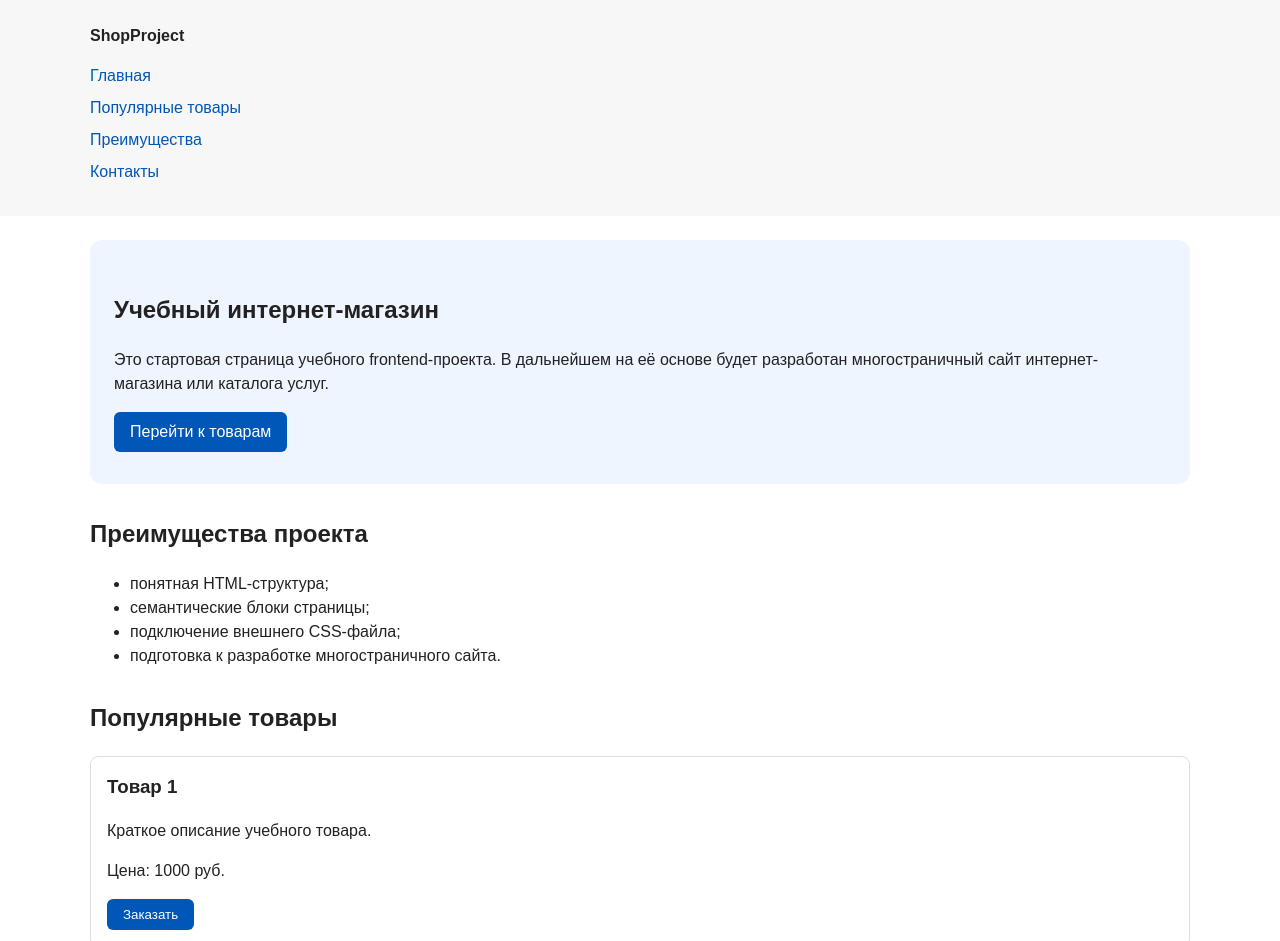
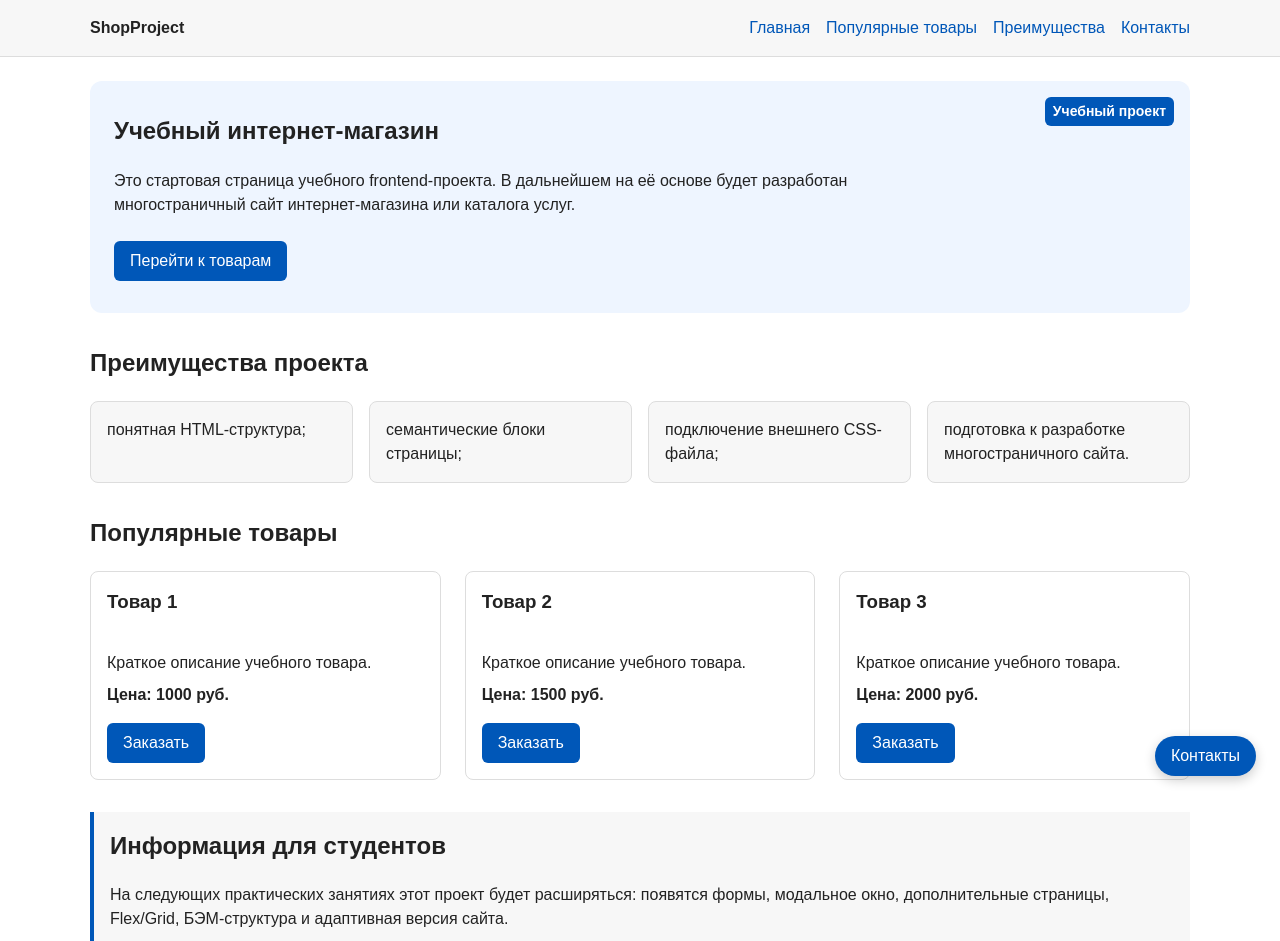
Before and after one commit to PiPiDaStRiC1/kr1-html-css-shop, a plain HTML site: page index.html in a window 1280 px wide. Shown: the top 941 px of the page. Drawn offline with Linux system fonts and the light colour scheme.

Commit message:
Added flexbox and BEM

```diff
--- a/css/style.css
+++ b/css/style.css
@@ -41,6 +41,10 @@
   box-sizing: border-box;
 }
 
+html {
+  scroll-behavior: smooth;
+}
+
 body {
   margin: 0;
   font-family: Arial, sans-serif;
@@ -49,24 +53,9 @@ body {
   background-color: var(--color-bg);
 }
 
-
-header,
-main,
-footer {
+main {
   padding: var(--space-lg);
 }
-
-header {
-  background-color: var(--color-surface);
-}
-
-footer {
-  background-color: var(--color-surface);
-}
-
-/* ===============================
-   3. Общие элементы интерфейса
-   =============================== */
 
 a {
   color: var(--color-primary);
@@ -81,6 +70,17 @@ a:focus-visible {
   outline-offset: 3px;
 }
 
+button,
+input,
+select,
+textarea {
+  font: inherit;
+}
+
+/* ===============================
+   3. Общие элементы
+   =============================== */
+
 .button {
   display: inline-block;
   padding: var(--space-sm) var(--space-md);
@@ -93,6 +93,7 @@ a:focus-visible {
 }
 
 .button:hover {
+  color: var(--color-white);
   background-color: var(--color-primary-dark);
 }
 
@@ -106,75 +107,141 @@ a:focus-visible {
   cursor: not-allowed;
 }
 
+/* ===============================
+   4. БЭМ: шапка и навигация
+   =============================== */
+
 .site-header {
-  max-width: 1100px;
-  margin: 0 auto;
+  position: sticky;
+  top: 0;
+  z-index: 10;
+  padding: var(--space-md) var(--space-lg);
+  background-color: var(--color-surface);
+  border-bottom: 1px solid var(--color-border);
 }
 
-/*
-  Оформляем текстовый логотип.
-*/
-.site-logo {
+.site-header__inner {
+  max-width: var(--container-width);
+  margin: 0 auto;
+
+  /* 11. Flexbox */
+  display: flex;
+  align-items: center;
+  justify-content: space-between;
+  gap: var(--space-lg);
+}
+
+.site-header__logo {
+  flex-shrink: 0;
   font-weight: bold;
   text-decoration: none;
-  color: #222222;
+  color: var(--color-text);
 }
 
-/*
-  Убираем стандартные отступы и маркеры списка навигации.
-*/
 .site-nav__list {
+  display: flex;
+  flex-wrap: wrap;
+  gap: var(--space-md);
   padding: 0;
-  margin: 16px 0 0;
+  margin: 0;
   list-style: none;
 }
 
-/*
-  Добавляем расстояние между пунктами меню.
-*/
-.site-nav__list li {
-  margin-bottom: 8px;
+.site-nav__item {
+  margin: 0;
 }
 
-/*
-  Оформляем ссылки меню.
-*/
-.site-nav__list a {
-  color: #0057b8;
+.site-nav__link {
+  color: var(--color-primary);
   text-decoration: none;
 }
 
-/*
-  При наведении мыши подчёркиваем ссылку.
-  Подробно состояния интерфейса будут рассмотрены в практической работе 1.7.
-*/
-.site-nav__list a:hover {
+.site-nav__link:hover {
   text-decoration: underline;
 }
 
 /* ===============================
-   4. Компоненты страницы
+   5. БЭМ: главная секция
    =============================== */
 
 .hero {
+  position: relative; /* 13. Точка отсчёта для absolute-элемента */
   max-width: var(--container-width);
   margin: 0 auto var(--space-xl);
   padding: var(--space-xl) var(--space-lg);
   background-color: var(--color-surface-accent);
   border-radius: var(--radius-lg);
+  overflow: hidden;
 }
+
+.hero__badge {
+  position: absolute; /* 13. Absolute относительно .hero */
+  top: var(--space-md);
+  right: var(--space-md);
+  padding: var(--space-xs) var(--space-sm);
+  color: var(--color-white);
+  background-color: var(--color-primary);
+  border-radius: var(--radius-sm);
+  font-size: 14px;
+  font-weight: bold;
+}
+
+.hero__title {
+  margin-top: 0;
+  padding-right: 150px;
+}
+
+.hero__description {
+  max-width: 760px;
+}
+
+.hero__button {
+  margin-top: var(--space-sm);
+}
+
+/* ===============================
+   6. Секции и преимущества
+   =============================== */
 
 .section {
   max-width: var(--container-width);
   margin: 0 auto var(--space-xl);
 }
 
-.section h2 {
+.section__title {
   margin-top: 0;
 }
 
+.advantages-list {
+  display: flex; /* 11. Flexbox */
+  flex-wrap: wrap;
+  gap: var(--space-md);
+  padding: 0;
+  margin: 0;
+  list-style: none;
+}
+
+.advantages-list__item {
+  flex: 1 1 220px;
+  padding: var(--space-md);
+  border: 1px solid var(--color-border);
+  border-radius: var(--radius-md);
+  background-color: var(--color-surface);
+}
+
+/* ===============================
+   7. Карточки товаров
+   =============================== */
+
+.product-list {
+  display: grid; /* 11. CSS Grid */
+  grid-template-columns: repeat(3, minmax(0, 1fr));
+  gap: var(--space-lg);
+}
+
 .product-card {
-  margin-bottom: var(--space-md);
+  display: flex; /* Flexbox внутри карточки */
+  flex-direction: column;
   padding: var(--space-md);
   border: 1px solid var(--color-border);
   border-radius: var(--radius-md);
@@ -185,9 +252,26 @@ a:focus-visible {
   border-color: var(--color-primary);
 }
 
-.product-card h3 {
+.product-card__title {
   margin-top: 0;
 }
+
+.product-card__description {
+  margin-bottom: var(--space-sm);
+}
+
+.product-card__price {
+  margin-top: auto;
+  font-weight: bold;
+}
+
+.product-card__button {
+  align-self: flex-start;
+}
+
+/* ===============================
+   8. Дополнительный блок
+   =============================== */
 
 .aside-info {
   max-width: var(--container-width);
@@ -197,8 +281,12 @@ a:focus-visible {
   background-color: var(--color-surface);
 }
 
+.aside-info__title {
+  margin-top: 0;
+}
+
 /* ===============================
-   5. Форма и модальное окно
+   9. Форма и модальное окно
    =============================== */
 
 .order-dialog {
@@ -259,6 +347,16 @@ a:focus-visible {
   border-color: var(--color-danger);
 }
 
+.form-actions {
+  display: flex;
+  justify-content: flex-end;
+  gap: var(--space-sm);
+}
+
+/* ===============================
+   10. Сообщение и footer
+   =============================== */
+
 .success-message {
   max-width: var(--container-width);
   margin: var(--space-lg) auto;
@@ -266,3 +364,84 @@ a:focus-visible {
   border-left: 4px solid var(--color-success);
   background-color: var(--color-success-bg);
 }
+
+.site-footer {
+  padding: var(--space-lg);
+  background-color: var(--color-surface);
+  text-align: center;
+}
+
+.site-footer__text {
+  margin: var(--space-xs) 0;
+}
+
+/* ===============================
+   11. Fixed-позиционирование
+   =============================== */
+
+.support-button {
+  position: fixed; /* 13. Элемент закреплён относительно окна браузера */
+  right: var(--space-lg);
+  bottom: var(--space-lg);
+  z-index: 20;
+  padding: var(--space-sm) var(--space-md);
+  color: var(--color-white);
+  background-color: var(--color-primary);
+  border-radius: 999px;
+  text-decoration: none;
+  box-shadow: 0 4px 12px rgba(0, 0, 0, 0.2);
+}
+
+.support-button:hover {
+  color: var(--color-white);
+  background-color: var(--color-primary-dark);
+}
+
+/* ===============================
+   12. Адаптивность
+   =============================== */
+
+@media (max-width: 800px) {
+  .site-header__inner {
+    align-items: flex-start;
+    flex-direction: column;
+  }
+
+  .product-list {
+    grid-template-columns: repeat(2, minmax(0, 1fr));
+  }
+
+  .hero__title {
+    padding-right: 0;
+  }
+
+  .hero__badge {
+    position: static;
+    display: inline-block;
+    margin-bottom: var(--space-md);
+  }
+}
+
+@media (max-width: 560px) {
+  main {
+    padding: var(--space-md);
+  }
+
+  .site-header {
+    padding: var(--space-md);
+  }
+
+  .site-nav__list {
+    flex-direction: column;
+    gap: var(--space-sm);
+  }
+
+  .product-list {
+    grid-template-columns: 1fr;
+  }
+
+  .support-button {
+    right: var(--space-md);
+    bottom: var(--space-md);
+  }
+}
--- a/index.html
+++ b/index.html
@@ -8,16 +8,16 @@
         <script src="js/main.js" defer></script>
     </head>
     <body>
-        <header>
-            <div class="site-header">
-                <a class="site-logo" href="index.html">ShopProject</a>
+        <header class="site-header">
+            <div class="site-header__inner">
+                <a class="site-header__logo" href="index.html">ShopProject</a>
 
                 <nav class="site-nav" aria-label="Основная навигация">
                     <ul class="site-nav__list">
-                    <li><a href="index.html">Главная</a></li>
-                    <li><a href="#popular">Популярные товары</a></li>
-                    <li><a href="#advantages">Преимущества</a></li>
-                    <li><a href="#contacts">Контакты</a></li>
+                        <li class="site-nav__item"><a class="site-nav__link" href="index.html">Главная</a></li>
+                        <li class="site-nav__item"><a class="site-nav__link" href="#popular">Популярные товары</a></li>
+                        <li class="site-nav__item"><a class="site-nav__link" href="#advantages">Преимущества</a></li>
+                        <li class="site-nav__item"><a class="site-nav__link" href="#contacts">Контакты</a></li>
                     </ul>
                 </nav>
             </div>
@@ -25,66 +25,73 @@
 
         <main>
             <section class="hero">
-            <h1>Учебный интернет-магазин</h1>
-            <p>
+                <span class="hero__badge">Учебный проект</span>
+                <h1 class="hero__title">Учебный интернет-магазин</h1>
+                <p class="hero__description">
                     Это стартовая страница учебного frontend-проекта.
                     В дальнейшем на её основе будет разработан многостраничный сайт
                     интернет-магазина или каталога услуг.
                 </p>
-            <a class="button" href="#popular">Перейти к товарам</a>
+                <a class="button hero__button" href="#popular">Перейти к товарам</a>
             </section>
 
             <section class="section" id="advantages">
-            <h2>Преимущества проекта</h2>
+                <h2 class="section__title">Преимущества проекта</h2>
 
                 <ul class="advantages-list">
-                <li>понятная HTML-структура;</li>
-                <li>семантические блоки страницы;</li>
-                <li>подключение внешнего CSS-файла;</li>
-                <li>подготовка к разработке многостраничного сайта.</li>
+                    <li class="advantages-list__item">понятная HTML-структура;</li>
+                    <li class="advantages-list__item">семантические блоки страницы;</li>
+                    <li class="advantages-list__item">подключение внешнего CSS-файла;</li>
+                    <li class="advantages-list__item">подготовка к разработке многостраничного сайта.</li>
                 </ul>
             </section>
 
             <section class="section" id="popular">
-            <h2>Популярные товары</h2>
+                <h2 class="section__title">Популярные товары</h2>
 
+                <div class="product-list">
                     <article class="product-card">
-                <h3>Товар 1</h3>
-                <p>Краткое описание учебного товара.</p>
-                <p>Цена: 1000 руб.</p>
+                        <h3 class="product-card__title">Товар 1</h3>
+                        <p class="product-card__description">Краткое описание учебного товара.</p>
+                        <p class="product-card__price">Цена: 1000 руб.</p>
                         <button class="button product-card__button" type="button" data-product="Товар 1">
                             Заказать
                         </button>
                     </article>
 
                     <article class="product-card">
-                <h3>Товар 2</h3>
-                <p>Краткое описание учебного товара.</p>
-                <p>Цена: 1500 руб.</p>
-                <button class="button product-card__button" type="button" data-product="Товар 1">
+                        <h3 class="product-card__title">Товар 2</h3>
+                        <p class="product-card__description">Краткое описание учебного товара.</p>
+                        <p class="product-card__price">Цена: 1500 руб.</p>
+                        <button class="button product-card__button" type="button" data-product="Товар 2">
                             Заказать
                         </button>
                     </article>
 
                     <article class="product-card">
-                <h3>Товар 3</h3>
-                <p>Краткое описание учебного товара.</p>
-                <p>Цена: 2000 руб.</p>
-                <button class="button product-card__button" type="button" data-product="Товар 1">
+                        <h3 class="product-card__title">Товар 3</h3>
+                        <p class="product-card__description">Краткое описание учебного товара.</p>
+                        <p class="product-card__price">Цена: 2000 руб.</p>
+                        <button class="button product-card__button" type="button" data-product="Товар 3">
                             Заказать
                         </button>
                     </article>
+                </div>
             </section>
 
             <aside class="aside-info">
-            <h2>Информация для студентов</h2>
-            <p>
+                <h2 class="aside-info__title">Информация для студентов</h2>
+                <p class="aside-info__text">
                     На следующих практических занятиях этот проект будет расширяться:
                     появятся формы, модальное окно, дополнительные страницы, Flex/Grid,
                     БЭМ-структура и адаптивная версия сайта.
                 </p>
             </aside>
         </main>
+
+        <a class="support-button" href="#contacts" aria-label="Перейти к контактам">
+            Контакты
+        </a>
 
         <dialog class="order-dialog" id="order-dialog" aria-labelledby="order-dialog-title">
             <h2 id="order-dialog-title">Оформление заявки</h2>
@@ -183,10 +190,9 @@
             Форма успешно отправлена!
         </p>
 
-
-        <footer id="contacts">
-            <p>&copy; 2026 Учебный проект. Все права защищены.</p>
-            <p>Дисциплина: Фронтенд и бэкенд разработка</p>
+        <footer class="site-footer" id="contacts">
+            <p class="site-footer__text">&copy; 2026 Учебный проект. Все права защищены.</p>
+            <p class="site-footer__text">Дисциплина: Фронтенд и бэкенд разработка</p>
         </footer>
     </body>
 </html>
```
Also changed, not shown: 1 other file. Lines whose indentation alone changed are shown as unchanged.
